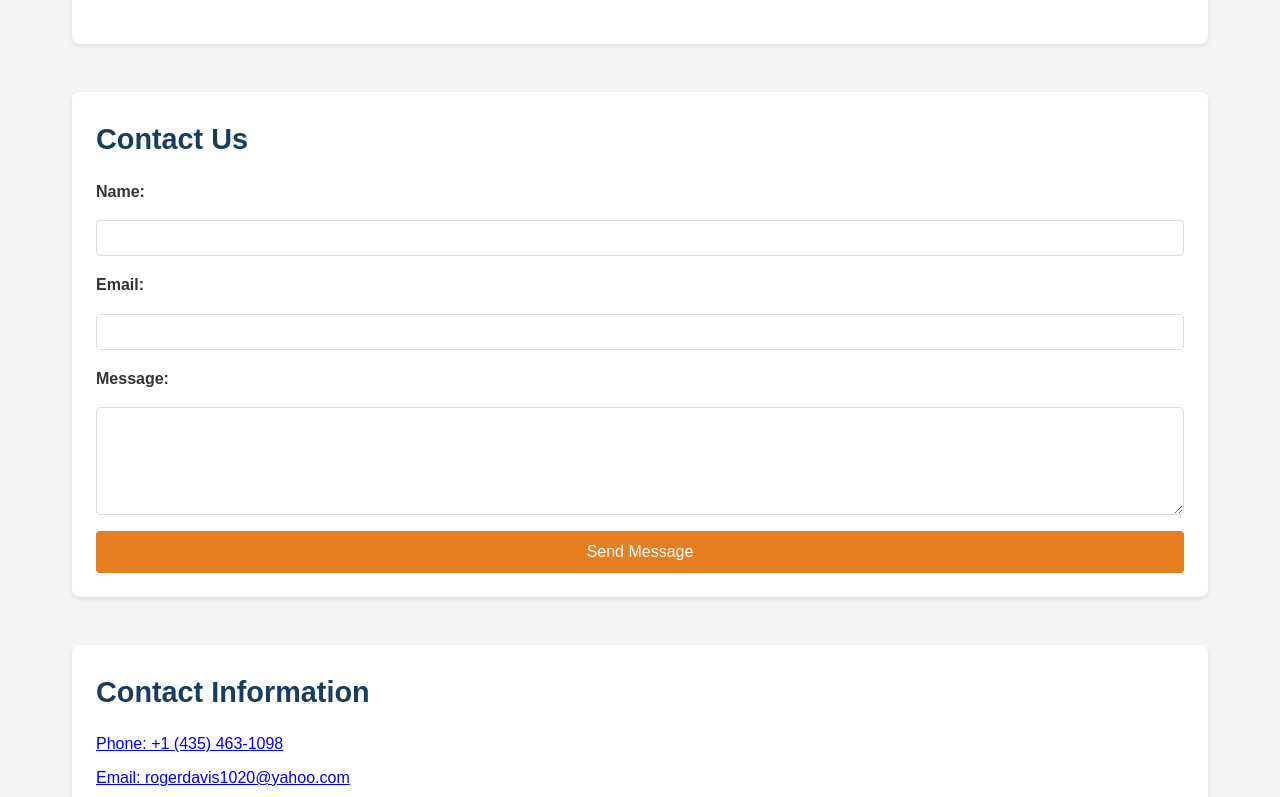
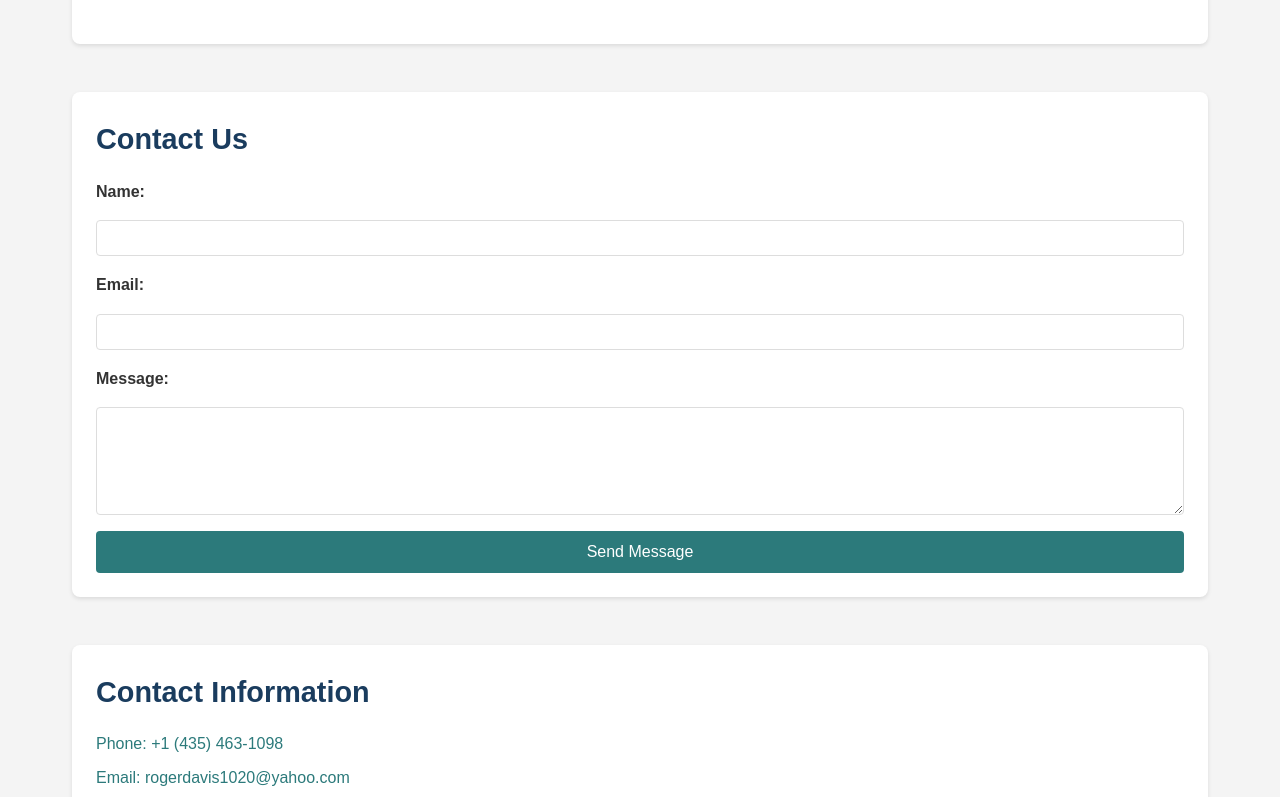
Before and after one commit to JamesBrownR/Davis-Mobile-Rv-Repair, a plain HTML site: page index.html in a window 1280 px wide. Shown: the part 2000-2797 px from the top of the page. Drawn offline with Linux system fonts and the light colour scheme.

Commit message:
Update index.html

```diff
--- a/index.html
+++ b/index.html
@@ -9,7 +9,7 @@
         :root {
             --primary-color: #1a3c5e; /* Dark Blue */
             --secondary-color: #f4f4f4; /* Light Gray */
-            --accent-color: #e67e22; /* Orange for buttons and highlights */
+--accent-color: #2c7a7b; /* Muted Teal for buttons and highlights */
             --text-color: #333333; /* Dark text for readability */
             --white: #ffffff;
         }
@@ -127,7 +127,31 @@
             color: var(--accent-color);
             margin-bottom: 0.5rem;
         }
+.contact-info a {
+    color: var(--accent-color);
+    text-decoration: none;
+    position: relative;
+    transition: color 0.3s ease;
+}
 
+.contact-info a:hover {
+    color: var(--primary-color);
+}
+
+.contact-info a::after {
+    content: '';
+    position: absolute;
+    width: 0;
+    height: 2px;
+    bottom: -2px;
+    left: 0;
+    background-color: var(--primary-color);
+    transition: width 0.3s ease;
+}
+
+.contact-info a:hover::after {
+    width: 100%;
+}
         .reviews .show-more {
             background-color: var(--accent-color);
             color: var(--white);
```
